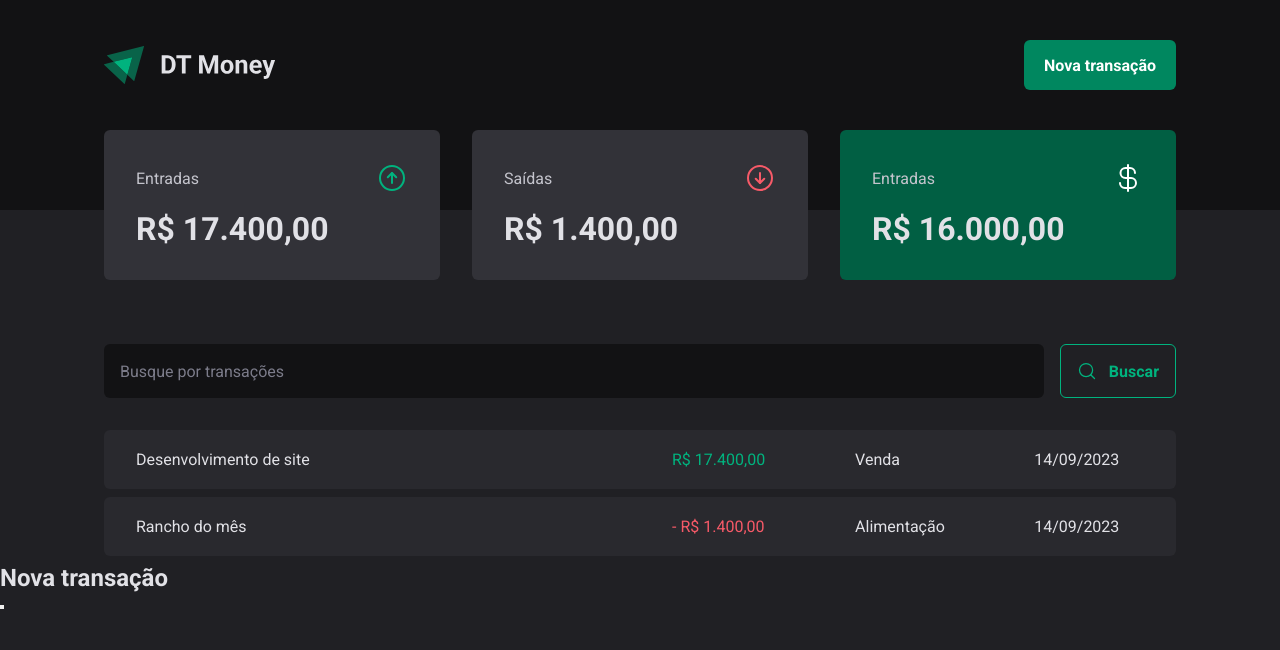
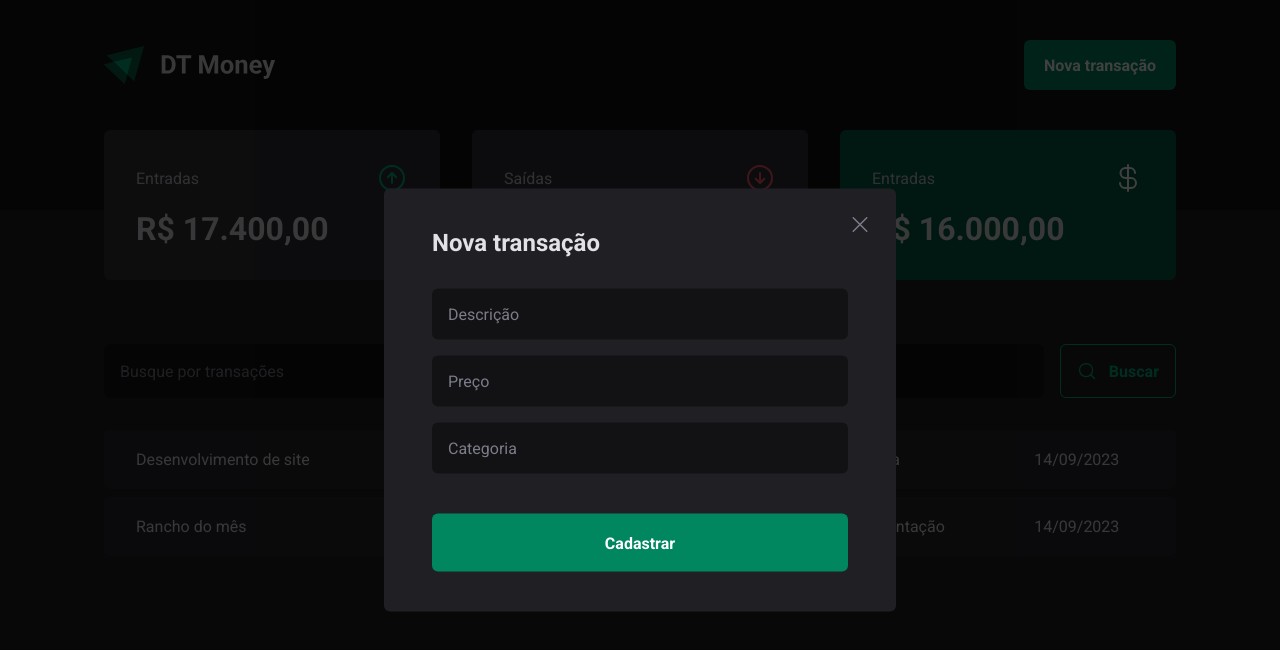
Before and after one commit to jthanlopes/ignite-studies, a React (Vite) app in the folder ignite-2022/03-dt-money/: page / in a window 1280 px wide. Both pictures are taken after a click on the button "Nova transação". Shown: the top 650 px of the page. Built offline with nearby package versions, Linux system fonts and the light colour scheme.

Commit message:
Estrutura visual: modal de nova transação

```diff
--- a/ignite-2022/03-dt-money/src/components/Header/index.tsx
+++ b/ignite-2022/03-dt-money/src/components/Header/index.tsx
@@ -1,6 +1,7 @@
 import { HeaderContainer, HeaderContent, NewTransactionButton } from "./styles";
 import * as Dialog from '@radix-ui/react-dialog';
 
+import { NewTransactionModal } from "../NewTransactionModal";
 import logoImg from '../../assets/logo.svg';
 
 export function Header() {
@@ -14,14 +15,7 @@ export function Header() {
             <NewTransactionButton>Nova transação</NewTransactionButton>
           </Dialog.Trigger>
 
-          <Dialog.Portal>
-            <Dialog.Overlay />
-
-            <Dialog.Content>
-              <Dialog.Title>Nova transação</Dialog.Title>
-              <Dialog.Close />
-            </Dialog.Content>
-          </Dialog.Portal>
+          <NewTransactionModal />
         </Dialog.Root>
       </HeaderContent>
     </HeaderContainer>
--- /dev/null
+++ b/ignite-2022/03-dt-money/src/components/NewTransactionModal/index.tsx
@@ -0,0 +1,30 @@
+import * as Dialog from '@radix-ui/react-dialog';
+import { X } from 'phosphor-react';
+
+import { CloseButton, Content, Overlay } from './styles';
+
+export function NewTransactionModal() {
+  return (
+    <Dialog.Portal>
+      <Overlay />
+
+      <Content>
+        <Dialog.Title>Nova transação</Dialog.Title>
+
+        <CloseButton>
+          <X size={24} />
+        </CloseButton>
+
+        <form action="">
+          <input type="text" placeholder="Descrição" required />
+          <input type="number" placeholder="Preço" required />
+          <input type="text" placeholder="Categoria" required />
+
+          <button type="submit">
+            Cadastrar
+          </button>
+        </form>
+      </Content>
+    </Dialog.Portal>
+  )
+}
--- /dev/null
+++ b/ignite-2022/03-dt-money/src/components/NewTransactionModal/styles.ts
@@ -0,0 +1,69 @@
+import styled from 'styled-components';
+import * as Dialog from '@radix-ui/react-dialog';
+
+export const Overlay = styled(Dialog.Overlay)`
+  position: fixed;
+  width: 100vw;
+  height: 100vh;
+  inset: 0;
+  background: rgba(0, 0, 0, 0.75);
+`;
+
+export const Content = styled(Dialog.Content)`
+  min-width: 32rem;
+  border-radius: 6px;
+  padding: 2.5rem 3rem;
+  background: ${props => props.theme['gray-800']};
+
+  position: fixed;
+  top: 50%;
+  left: 50%;
+  transform: translate(-50%, -50%);
+
+  form {
+    margin-top: 2rem;
+
+    display: flex;
+    flex-direction: column;
+    gap: 1rem;
+
+    input {
+      border-radius: 6px;
+      border: 0;
+      background: ${props => props.theme['gray-900']};
+      color: ${props => props.theme['gray-300']};
+      padding: 1rem;
+
+      &::placeholder {
+        color: ${props => props.theme['gray-500']};
+      }
+    }
+
+    button[type="submit"] {
+      height: 58px;
+      border: 0;
+      background: ${props => props.theme['green-500']};
+      color: ${props => props.theme.white};
+      font-weight: bold;
+      padding: 0 1.25rem;
+      border-radius: 6px;
+      margin-top: 1.5rem;
+      cursor: pointer;
+
+      &:hover {
+
+      }
+    }
+  }
+`;
+
+export const CloseButton = styled(Dialog.Close)`
+  position: absolute;
+  background: transparent;
+  border: 0;
+  top: 1.5rem;
+  right: 1.5rem;
+  line-height: 0;
+  cursor: pointer;
+  color: ${props => props.theme['gray-500']};
+`
```
